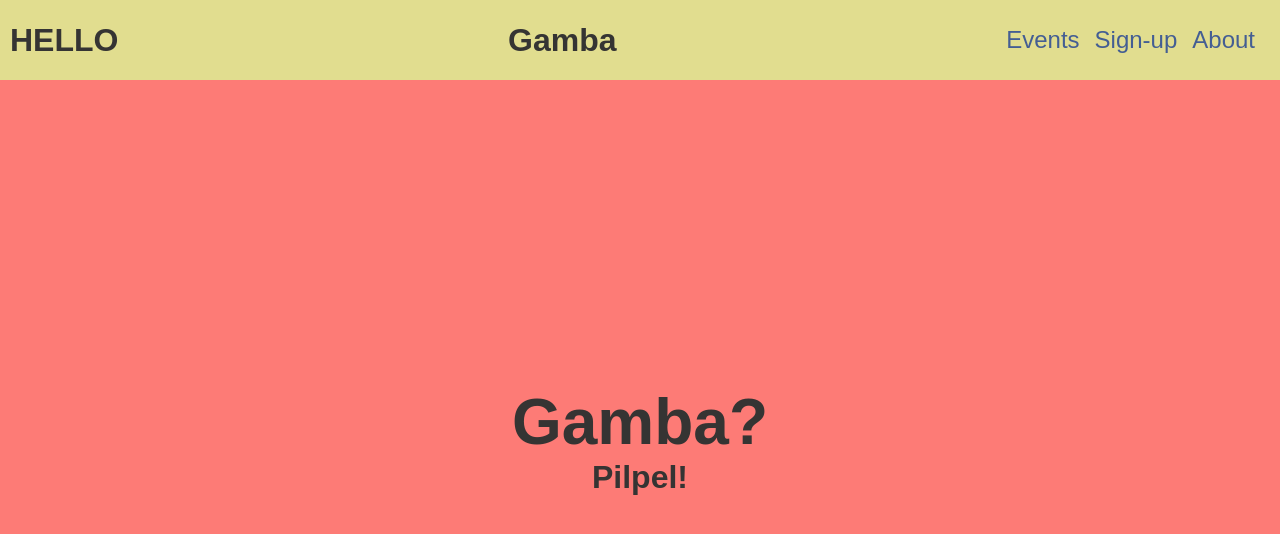
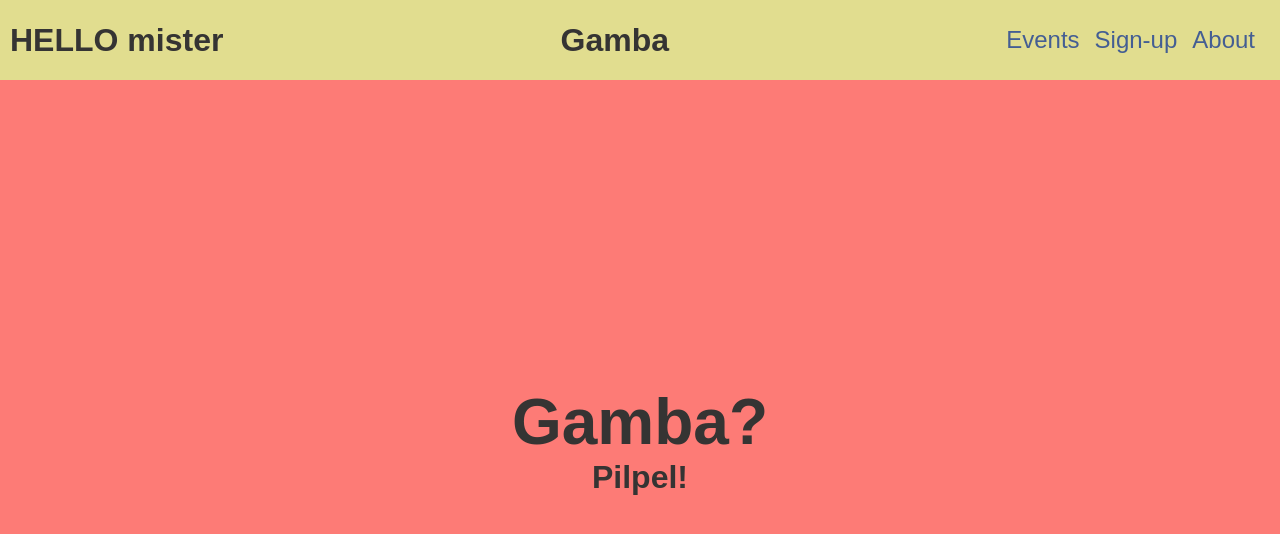
Before and after one commit to ItayRaz/Gamba, a Vue app: page / in a window 1280 px wide. Shown: the top 534 px of the page. Built offline with nearby package versions, Linux system fonts and the light colour scheme; no server answers.

Commit message:
still testing

```diff
--- a/src/components/AppHeader.vue
+++ b/src/components/AppHeader.vue
@@ -1,6 +1,6 @@
 <template>
     <header class="main-header flex align-center space-between wrap">
-    <h1>HELLO</h1>
+    <h1>HELLO mister</h1>
 
         <router-link to="/"><h1 class="logo">Gamba</h1></router-link>
         <ul class="main-nav clean-list flex align-center wrap">
```
